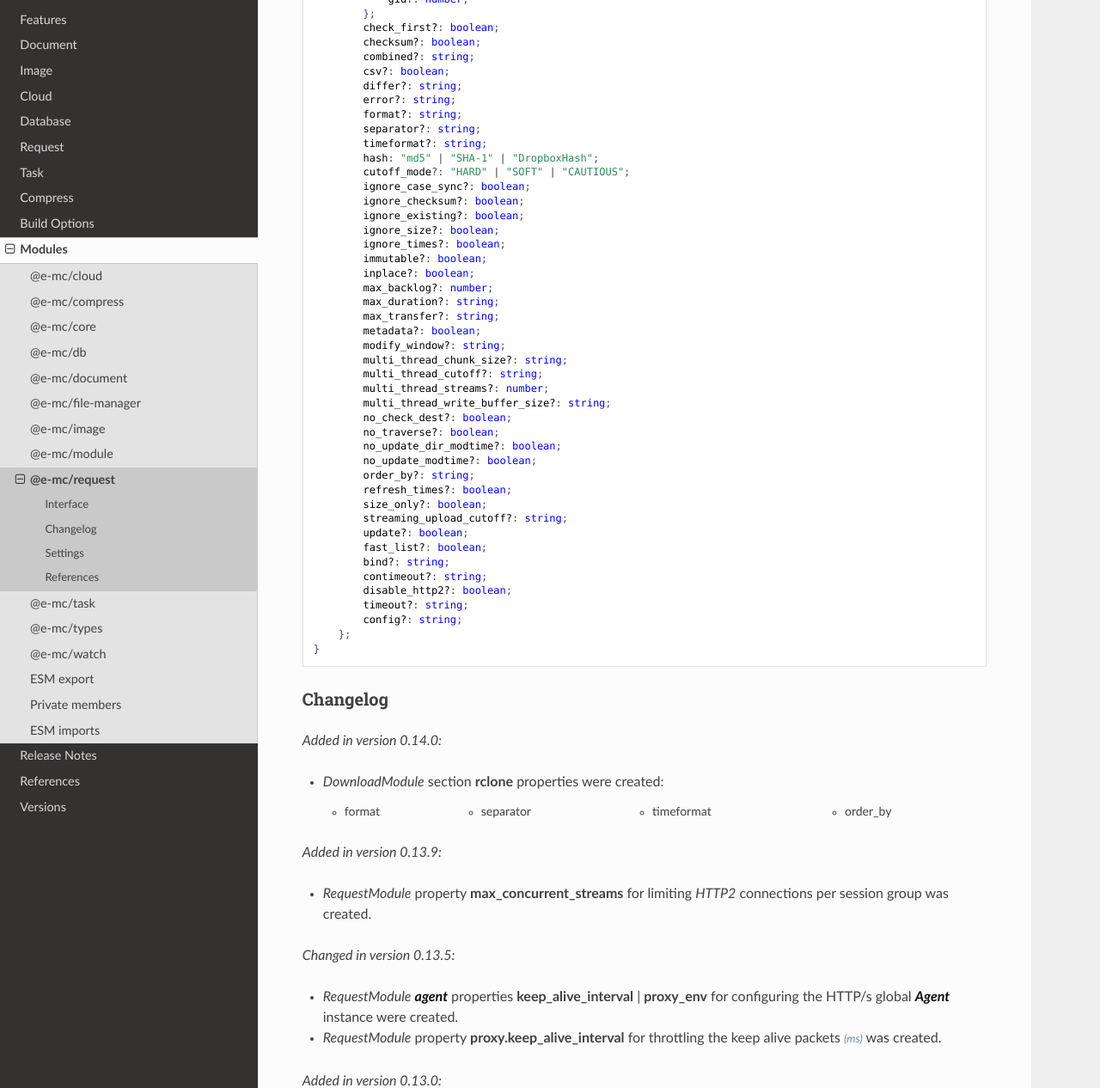
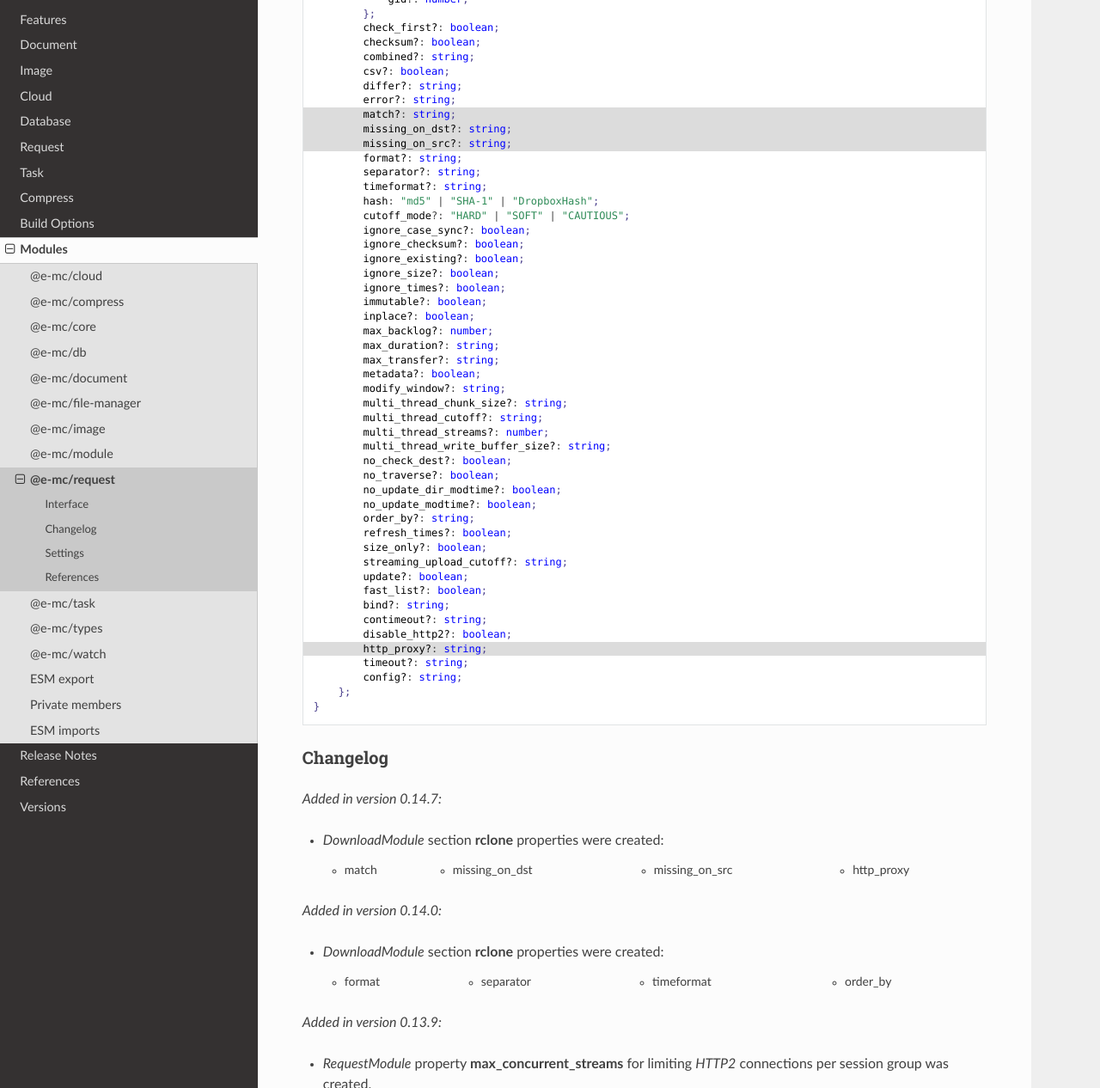
Before and after one commit to anpham6/chrome-docs, a Sphinx documentation site: the page built from source/modules/request.rst, in a window 1280 px wide and 1400 px high, scrolled down 4440 px, cut to the strip 134-1400 px from the top of the window. Shown: the whole strip at 86% size. Built offline with Sphinx 7.4.7 and the Read the Docs theme 3.1.0, drawn with Linux system fonts in a browser that asks for light colours.

```diff
--- a/source/document/settings.rst
+++ b/source/document/settings.rst
@@ -72,10 +72,6 @@ These are the latest server default settings for the :target:`chrome` framework.
               "abort": false
             },
             "cloud": {
-              "abort": false,
-              "local_file": 0
-            },
-            "mongodb": {
               "abort": false,
               "local_file": 0
             },
--- a/source/modules/request.rst
+++ b/source/modules/request.rst
@@ -246,6 +247,9 @@ Settings
           csv?: boolean;
           differ?: string;
           error?: string;
+          match?: string;
+          missing_on_dst?: string;
+          missing_on_src?: string;
           format?: string;
           separator?: string;
           timeformat?: string;
@@ -280,6 +284,7 @@ Settings
           bind?: string;
           contimeout?: string;
           disable_http2?: boolean;
+          http_proxy?: string;
           timeout?: string;
           config?: string;
       };
@@ -287,6 +292,18 @@ Settings
 
 Changelog
 ---------
+
+.. versionadded:: 0.14.7
+
+  - *DownloadModule* section **rclone** properties were created:
+
+    .. hlist::
+      :columns: 4
+
+      - match
+      - missing_on_dst
+      - missing_on_src
+      - http_proxy
 
 .. versionadded:: 0.14.0
 
--- a/source/request/index.rst
+++ b/source/request/index.rst
@@ -155,6 +155,9 @@ Commands
         "csv": false,
         "differ": "",
         "error": "",
+        "match": "",
+        "missing_on_dst": "",
+        "missing_on_src": "",
         "format": "",
         "separator": "",
         "timeformat": "",
@@ -189,6 +192,7 @@ Commands
         "bind": "",
         "contimeout": "",
         "disable_http2": false,
+        "http_proxy": "",
         "timeout": "",
         "config": ""
       }
```
Also changed, not shown: other parts of source/modules/request.rst (+1 -0 lines), source/modules/module.rst (+20 -1 lines), source/modules/types.rst (+6 -1 lines), source/release_notes/added.rst (+7 -0 lines).
